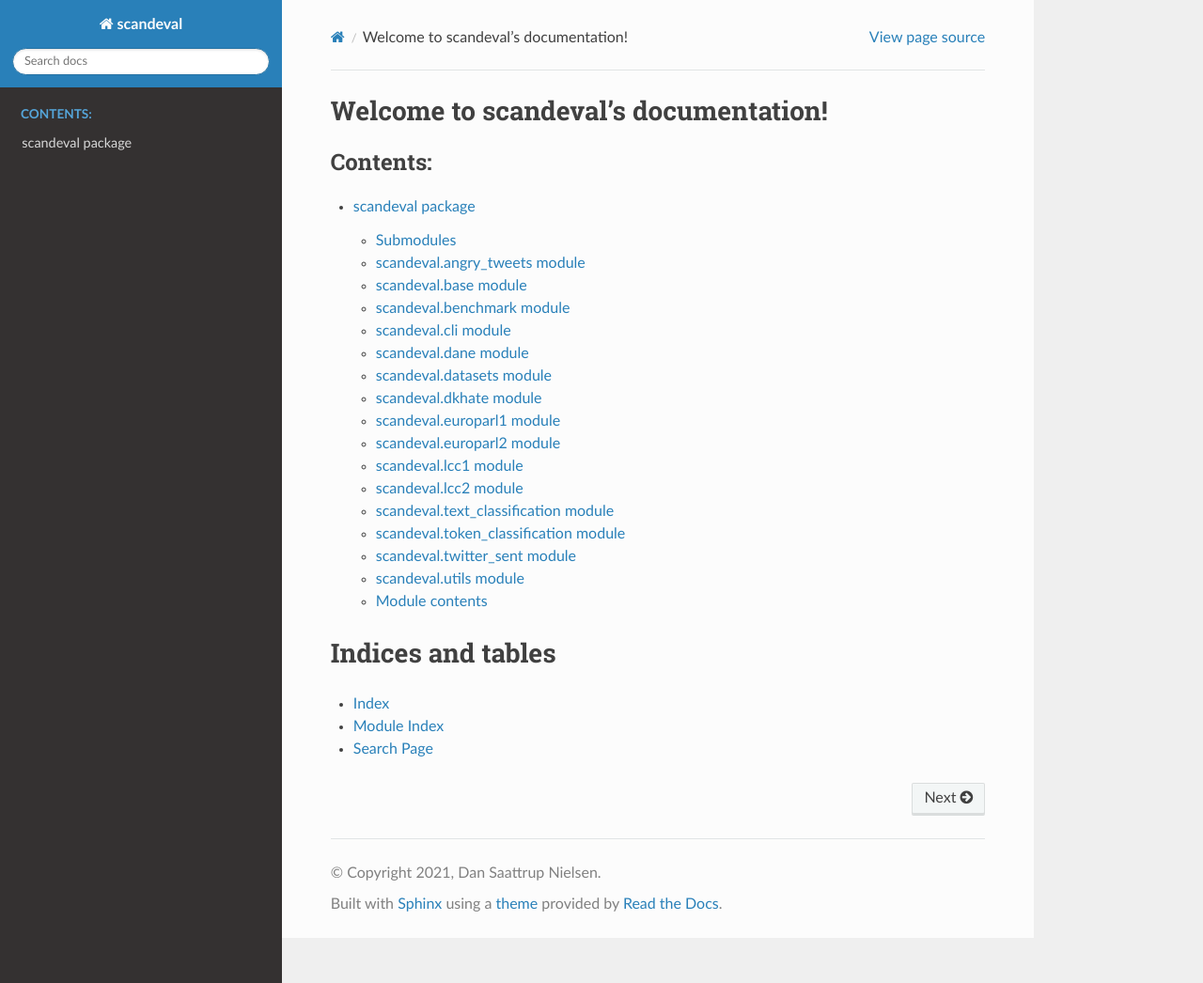
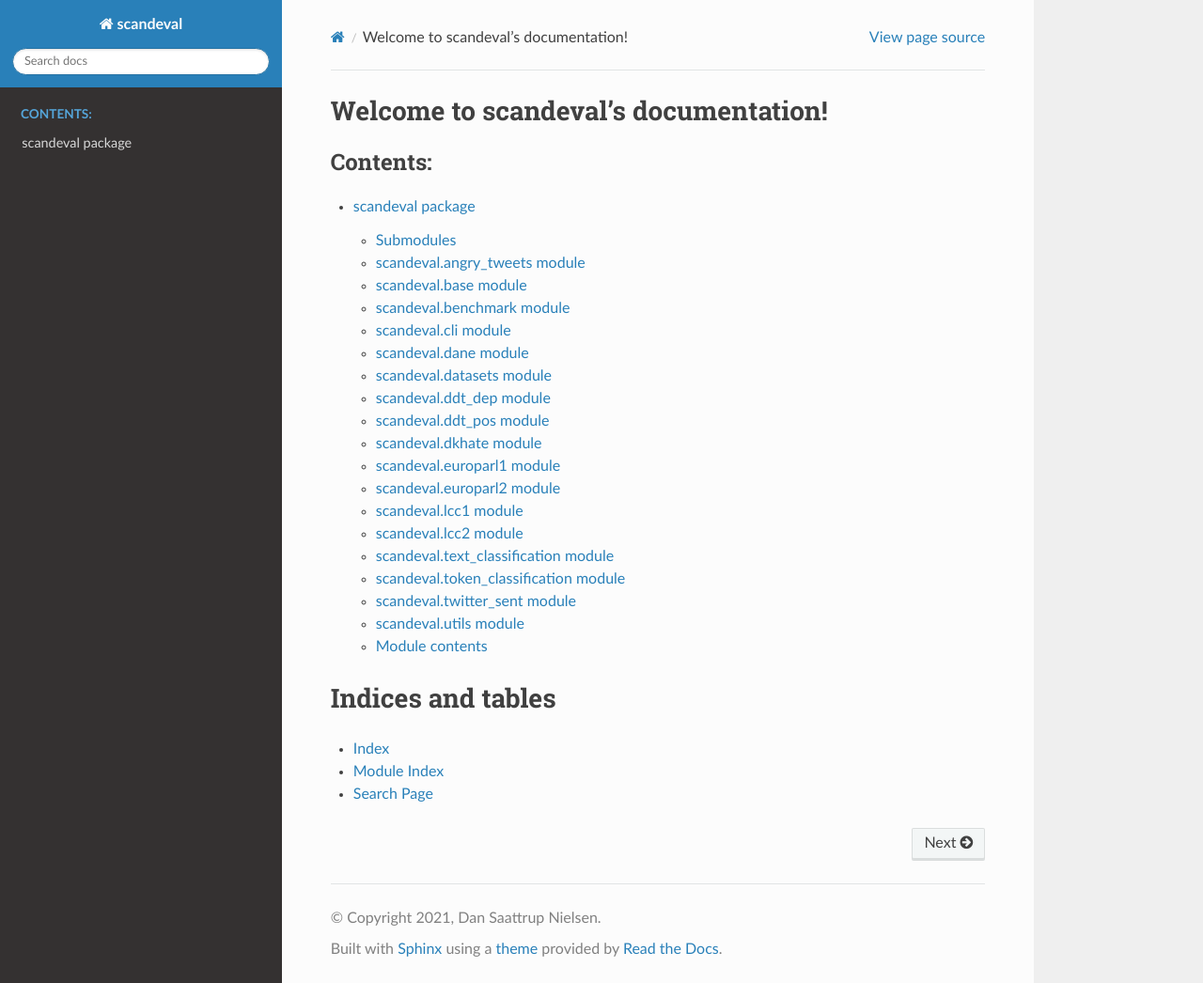
Before and after one commit to ScandEval/ScandEval, a Sphinx documentation site: the page built from docs/source/index.rst, in a window 1280 px wide and 1046 px high. Shown: the whole window at 94% size. Built offline with Sphinx 7.4.7 and the Read the Docs theme 2.0.0, drawn with Linux system fonts in a browser that asks for light colours.

Commit message:
docs: Add ddt_dep and ddt_pos modules to Sphinx documentation

```diff
--- a/docs/source/scandeval.rst
+++ b/docs/source/scandeval.rst
@@ -48,6 +48,22 @@ scandeval.datasets module
 -------------------------
 
 .. automodule:: scandeval.datasets
+   :members:
+   :undoc-members:
+   :show-inheritance:
+
+scandeval.ddt\_dep module
+-------------------------
+
+.. automodule:: scandeval.ddt_dep
+   :members:
+   :undoc-members:
+   :show-inheritance:
+
+scandeval.ddt\_pos module
+-------------------------
+
+.. automodule:: scandeval.ddt_pos
    :members:
    :undoc-members:
    :show-inheritance:
```
